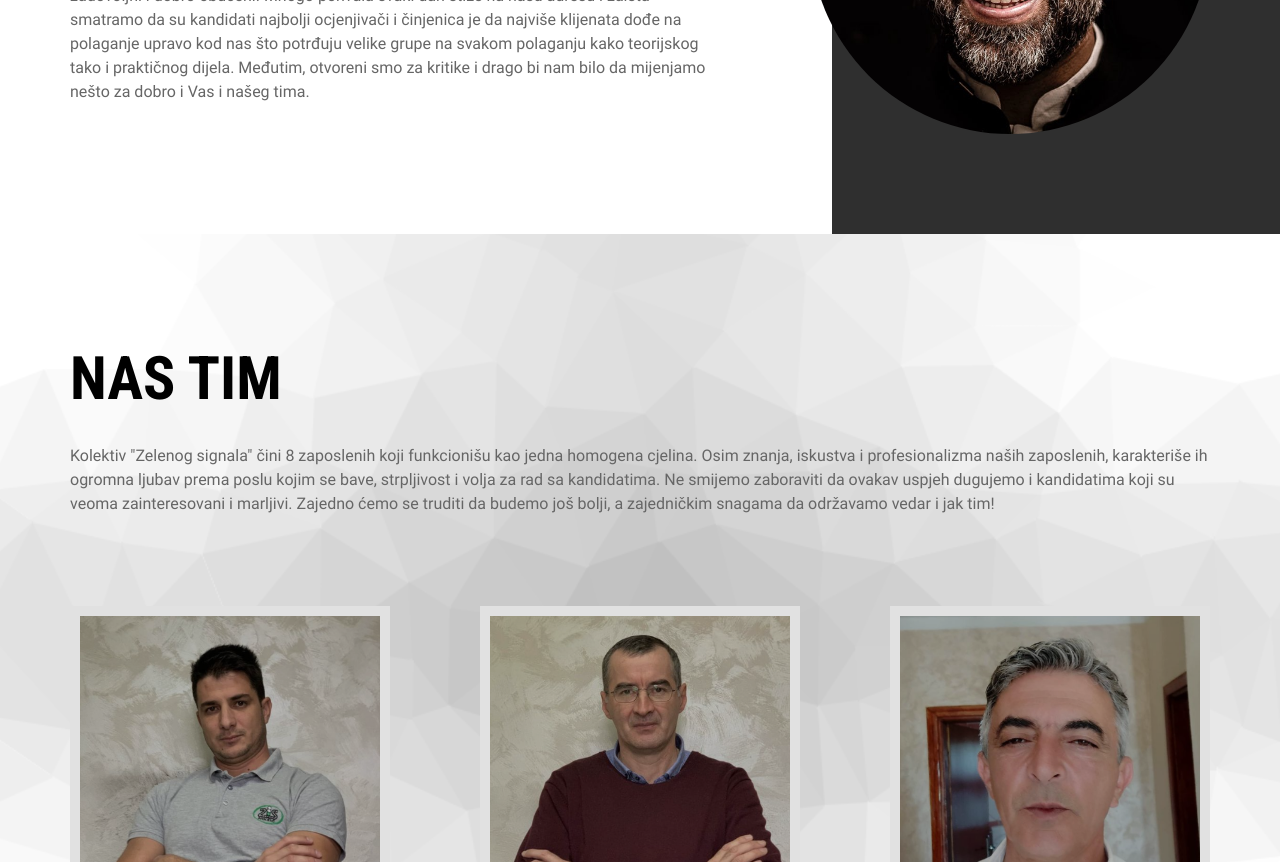
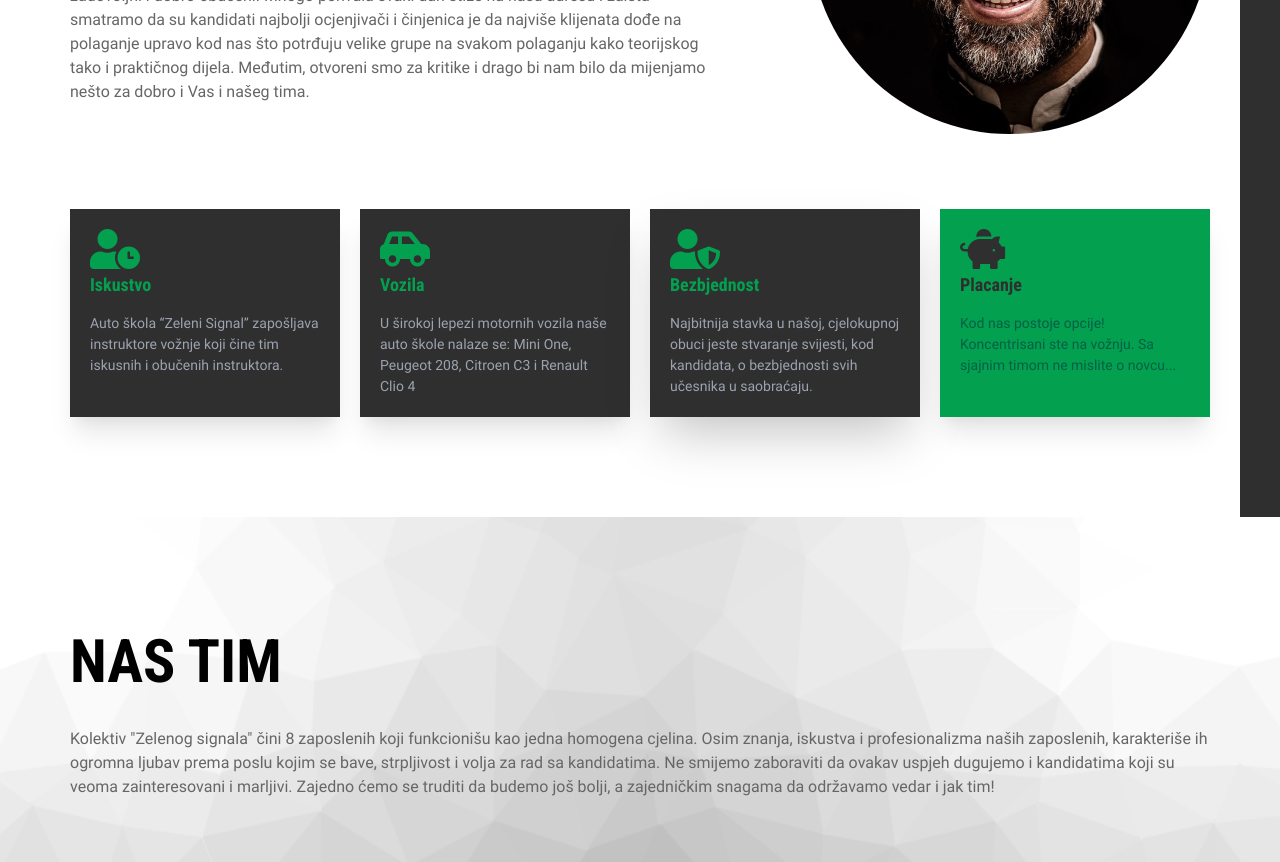
Before and after one commit to dumaaas/zeleni-signal, a website: page public/index.html in a window 1280 px wide. Shown: the part 1340-2202 px from the top of the page. Drawn offline with nearby package versions, Linux system fonts and the light colour scheme.

Commit message:
Dodate 4 stavke u O-nama

```diff
--- a/public/index.html
+++ b/public/index.html
@@ -110,7 +110,8 @@
                 </button>
             </div>
         </section>
-        <section id="o-nama" class="w-full bg-fixed bg-center bg-contain bg-gradient-to-r from-gradient-about-0 to-gradient-about-1 ">
+        <section id="o-nama"
+            class="w-full bg-fixed bg-center bg-contain bg-gradient-to-r from-gradient-about-0 to-gradient-about-1 ">
             <div class="mx-auto w-[1140px] py-[100px]">
                 <div class="flex flex-row justify-between">
                     <div class="w-[700px] pr-[50px] wow slideInLeft" data-wow-delay="0.2s">
@@ -136,6 +137,56 @@
                     <div class="wow fadeInUp" data-wow-delay="1s">
                         <img class="w-[400px] h-[400px] rounded-[50%] " src="images/zeleni-oNama.jpg" alt="">
                     </div>
+                </div>
+
+                <div class="flex flex-row pt-[75px]">
+                    <div class="shadow-xl w-[300px] bg-[#2F2F2F] text-[#03A04F] p-[20px]">
+                        <span>
+                            <i class="text-[40px] fas fa-user-clock"></i>
+                        </span>
+                        <h4 class="text-[18px] font-bold font-robotoCondensed">
+                            Iskustvo
+                        </h4>
+                        <p class="pt-[15px] text-[14px] font-extralight text-gray-400">
+                            Auto škola “Zeleni Signal” zapošljava instruktore vožnje koji čine tim iskusnih i obučenih
+                            instruktora.
+                        </p>
+                    </div>
+                    <div class="shadow-xl w-[300px] bg-[#2F2F2F] text-[#03A04F] p-[20px] ml-[20px]">
+                        <span>
+                            <i class="text-[40px] fas fa-car-side"></i>
+                        </span>
+                        <h4 class="text-[18px] font-bold font-robotoCondensed">
+                            Vozila
+                        </h4>
+                        <p class="pt-[15px] text-[14px] text-gray-400 font-extralight">
+                            U širokoj lepezi motornih vozila naše auto škole nalaze se: Mini One, Peugeot 208, Citroen C3 i Renault Clio 4
+                        </p>
+                    </div>
+                    <div class="shadow-2xl w-[300px] bg-[#2F2F2F] text-[#03A04F] p-[20px] ml-[20px]">
+                        <span>
+                            <i class="text-[40px] fas fa-user-shield"></i>
+                        </span>
+                        <h4 class="text-[18px] font-bold font-robotoCondensed">
+                            Bezbjednost
+                        </h4>
+                        <p class="pt-[15px] text-[14px] text-gray-400 font-extralight">
+                            Najbitnija stavka u našoj, cjelokupnoj obuci jeste stvaranje svijesti, kod kandidata, o
+                            bezbjednosti svih učesnika u saobraćaju.
+                        </p>
+                    </div>
+                    <div class="shadow-xl w-[300px] bg-[#03A04F] text-[#2F2F2F] p-[20px] ml-[20px]">
+                        <span>
+                            <i class="text-[40px] fas fa-piggy-bank"></i>
+                        </span>
+                        <h4 class="text-[18px] font-bold font-robotoCondensed">
+                            Placanje
+                        </h4>
+                        <p class="pt-[15px] text-[14px] text-green-800 font-extralight">
+                            Kod nas postoje opcije! Koncentrisani ste na vožnju. Sa sjajnim timom ne mislite o novcu...
+                        </p>
+                    </div>
+
                 </div>
 
             </div>
@@ -871,13 +922,13 @@
 
                     <div class="w-[820px] mx-auto relative item">
                         <div class="h-full">
-                            <div class="z-[-1] absolute w-[62px] top-[26px] flex flex-row wow slideInLeft" data-wow-delay="1s">
+                            <div class="z-[-1] absolute w-[62px] top-[26px] flex flex-row wow slideInLeft"
+                                data-wow-delay="1s">
                                 <img class="" src="images/apostrof.png" alt="">
                                 <img class="ml-[10px]" src="images/apostrof.png" alt="">
                             </div>
                             <div class="text-center">
-                                <p
-                                    class="font-merienda py-[30px] px-[65px] text-[21px] text-white leading-[45px]">
+                                <p class="font-merienda py-[30px] px-[65px] text-[21px] text-white leading-[45px]">
                                     Lorem ipsum dolor sit amet consectetur mhm elit. Est eos eum, vero
                                     exercitationem, harum error provident facere veniam at minima nemo, cupiditate
                                     libero velit quibusdam deserunt. Temporibus impedit consequuntur labore!
@@ -902,8 +953,7 @@
                                 <img class="ml-[10px]" src="images/apostrof.png" alt="">
                             </div>
                             <div class="text-center">
-                                <p
-                                    class="py-[30px] px-[65px] text-[32px] text-white leading-[45px]">
+                                <p class="py-[30px] px-[65px] text-[32px] text-white leading-[45px]">
                                     Lorem ipsum dolor sit amet consectetur mhm elit. Est eos eum, vero
                                     exercitationem, harum error provident facere veniam at minima nemo, cupiditate
                                     libero velit quibusdam deserunt. Temporibus impedit consequuntur labore!
@@ -928,8 +978,7 @@
                                 <img class="ml-[10px]" src="images/apostrof.png" alt="">
                             </div>
                             <div class="text-center">
-                                <p
-                                    class="py-[30px] px-[65px] text-[32px] text-white leading-[45px]">
+                                <p class="py-[30px] px-[65px] text-[32px] text-white leading-[45px]">
                                     Lorem ipsum dolor sit amet consectetur mhm elit. Est eos eum, vero
                                     exercitationem, harum error provident facere veniam at minima nemo, cupiditate
                                     libero velit quibusdam deserunt. Temporibus impedit consequuntur labore!
@@ -977,7 +1026,7 @@
                         </div>
                         <div>
                             <label class="text-[#666666]">Poruka <span class="text-red-500">*</span></label>
-                            <textarea required cols="40" rows="10"  name="message" aria-invalid="false"
+                            <textarea required cols="40" rows="10" name="message" aria-invalid="false"
                                 class="w-full border-[1px] py-[5px]"></textarea>
                         </div>
                         <div class="pb-[25px]">
--- a/public/style/style.css
+++ b/public/style/style.css
@@ -1535,6 +1535,9 @@ body {
 .mt-\[20px\]{
     margin-top: 20px;
 }
+.ml-\[20px\]{
+    margin-left: 20px;
+}
 .mt-\[30px\]{
     margin-top: 30px;
 }
@@ -1711,6 +1714,10 @@ body {
     --tw-bg-opacity: 1;
     background-color: rgba(255, 255, 255, var(--tw-bg-opacity));
 }
+.bg-\[\#2F2F2F\]{
+    --tw-bg-opacity: 1;
+    background-color: rgba(47, 47, 47, var(--tw-bg-opacity));
+}
 .bg-\[\#323E4E\]{
     --tw-bg-opacity: 1;
     background-color: rgba(50, 62, 78, var(--tw-bg-opacity));
@@ -1743,11 +1750,11 @@ body {
     background-image: linear-gradient(to right, var(--tw-gradient-stops));
 }
 .from-gradient-about-0{
-    --tw-gradient-from: white 65%;
+    --tw-gradient-from: white 1240px;
     --tw-gradient-stops: var(--tw-gradient-from), var(--tw-gradient-to, rgba(255, 255, 255, 0));
 }
 .to-gradient-about-1{
-    --tw-gradient-to: #2F2F2F 65%;
+    --tw-gradient-to: #2F2F2F 1240px;
 }
 .bg-cover{
     background-size: cover;
@@ -1763,6 +1770,9 @@ body {
 }
 .p-\[10px\]{
     padding: 10px;
+}
+.p-\[20px\]{
+    padding: 20px;
 }
 .px-\[11px\]{
     padding-left: 11px;
@@ -1839,6 +1849,12 @@ body {
 .pb-\[20px\]{
     padding-bottom: 20px;
 }
+.pt-\[75px\]{
+    padding-top: 75px;
+}
+.pt-\[15px\]{
+    padding-top: 15px;
+}
 .pt-\[100px\]{
     padding-top: 100px;
 }
@@ -1917,6 +1933,12 @@ body {
 .text-\[60px\]{
     font-size: 60px;
 }
+.text-\[40px\]{
+    font-size: 40px;
+}
+.text-\[18px\]{
+    font-size: 18px;
+}
 .text-\[14px\]{
     font-size: 14px;
 }
@@ -1932,23 +1954,20 @@ body {
 .text-\[50px\]{
     font-size: 50px;
 }
-.text-\[40px\]{
-    font-size: 40px;
-}
 .text-\[21px\]{
     font-size: 21px;
 }
 .text-\[24px\]{
     font-size: 24px;
 }
-.text-\[18px\]{
-    font-size: 18px;
-}
 .font-bold{
     font-weight: 700;
 }
 .font-semibold{
     font-weight: 600;
+}
+.font-extralight{
+    font-weight: 200;
 }
 .leading-\[80px\]{
     line-height: 80px;
@@ -1991,6 +2010,18 @@ body {
     --tw-text-opacity: 1;
     color: rgba(0, 0, 0, var(--tw-text-opacity));
 }
+.text-gray-400{
+    --tw-text-opacity: 1;
+    color: rgba(156, 163, 175, var(--tw-text-opacity));
+}
+.text-\[\#2F2F2F\]{
+    --tw-text-opacity: 1;
+    color: rgba(47, 47, 47, var(--tw-text-opacity));
+}
+.text-green-800{
+    --tw-text-opacity: 1;
+    color: rgba(6, 95, 70, var(--tw-text-opacity));
+}
 .text-\[\#E4E4E4\]{
     --tw-text-opacity: 1;
     color: rgba(228, 228, 228, var(--tw-text-opacity));
@@ -2013,6 +2044,10 @@ body {
 }
 .shadow-xl{
     --tw-shadow: 0 20px 25px -5px rgba(0, 0, 0, 0.1), 0 10px 10px -5px rgba(0, 0, 0, 0.04);
+    box-shadow: var(--tw-ring-offset-shadow, 0 0 #0000), var(--tw-ring-shadow, 0 0 #0000), var(--tw-shadow);
+}
+.shadow-2xl{
+    --tw-shadow: 0 25px 50px -12px rgba(0, 0, 0, 0.25);
     box-shadow: var(--tw-ring-offset-shadow, 0 0 #0000), var(--tw-ring-shadow, 0 0 #0000), var(--tw-shadow);
 }
 .shadow{
--- a/tailwind.config.js
+++ b/tailwind.config.js
@@ -9,7 +9,7 @@ module.exports = {
     extend: {
       colors: { //custom colors
         gradient: {
-          'about': ['white 65%', '#2F2F2F 65%'],
+          'about': ['white 1240px', '#2F2F2F 1240px'],
           'cover': ['#2F2F2F 65%', 'white 65%'],
         }
       }
```
